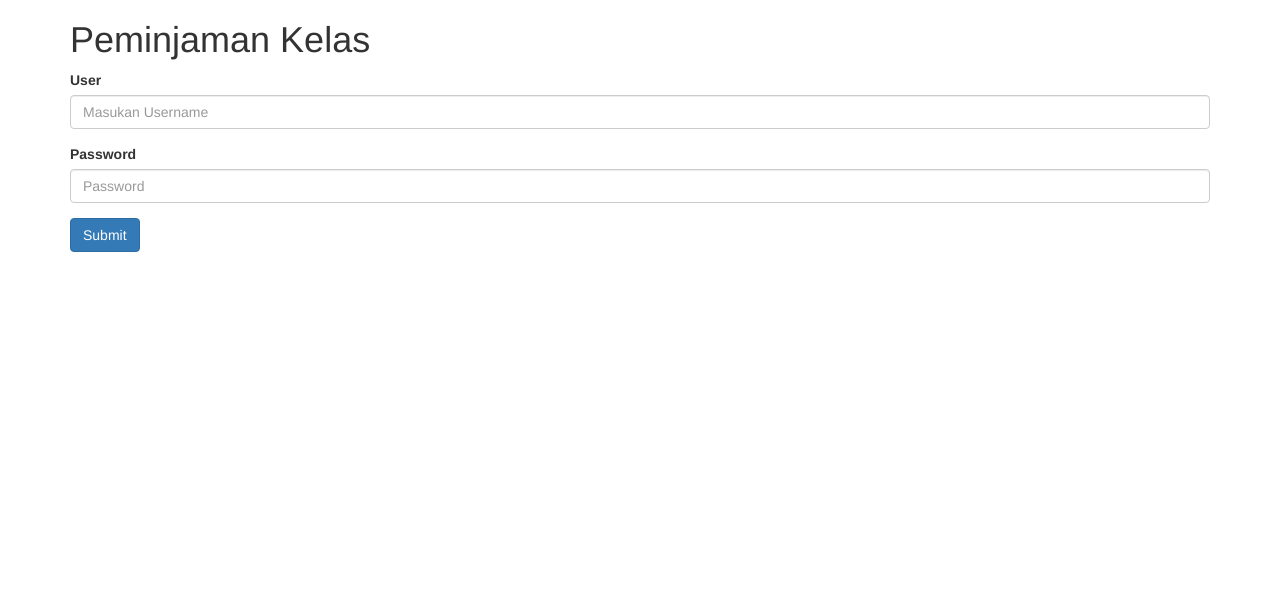
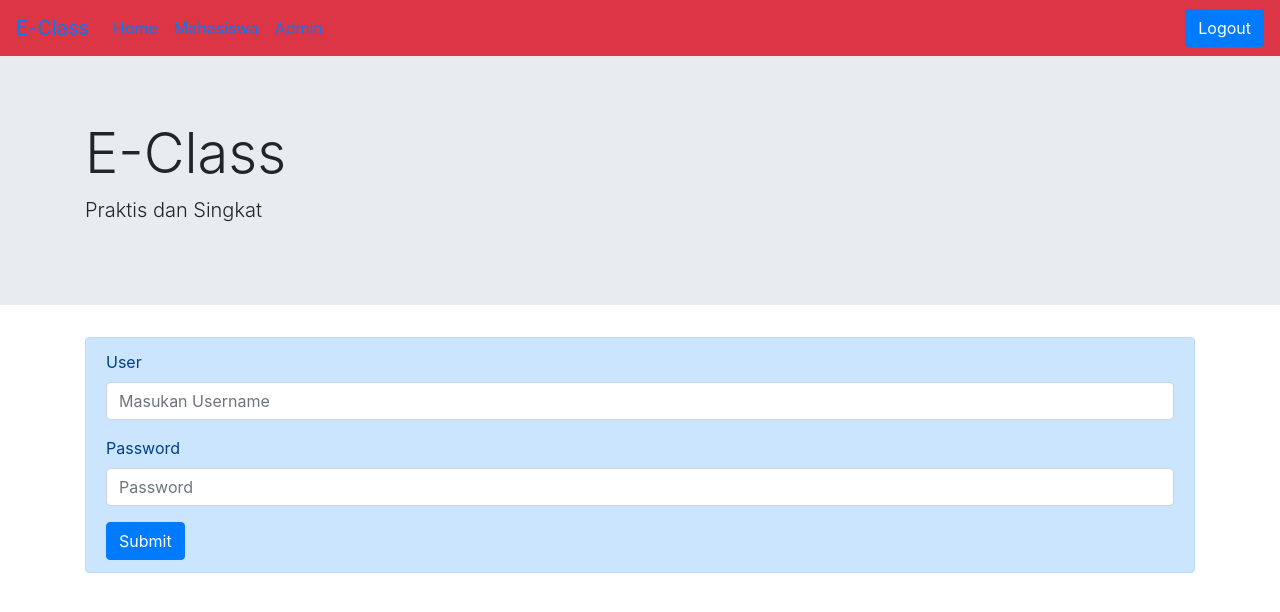
Before and after one commit to inoxxe/imk, a CodeIgniter app: page /database/admin/login.php in a window 1280 px wide. Shown: the top 612 px of the page. Run offline with CodeIgniter, Linux system fonts and the light colour scheme.

Commit message:
tolong bantu yg login admin

```diff
--- a/admin/login.php
+++ b/admin/login.php
@@ -1,19 +1,45 @@
+<!DOCTYPE html>
 <html lang="en">
 <head>
-  <title>E-class</title>
-  <meta charset="utf-8">
-  <meta name="viewport" content="width=device-width, initial-scale=1">
-  <link rel="stylesheet" href="https://maxcdn.bootstrapcdn.com/bootstrap/3.3.7/css/bootstrap.min.css">
-  <script src="https://ajax.googleapis.com/ajax/libs/jquery/3.3.1/jquery.min.js"></script>
-  <script src="https://maxcdn.bootstrapcdn.com/bootstrap/3.3.7/js/bootstrap.min.js"></script>
+    <meta charset="UTF-8">
+    <meta name="viewport" content="width=device-width, initial-scale=1.0">
+    <meta http-equiv="X-UA-Compatible" content="ie=edge">
+    <title>E-Class</title>
+
+    <link rel="stylesheet" href="https://stackpath.bootstrapcdn.com/bootstrap/4.1.0/css/bootstrap.min.css" integrity="sha384-9gVQ4dYFwwWSjIDZnLEWnxCjeSWFphJiwGPXr1jddIhOegiu1FwO5qRGvFXOdJZ4" crossorigin="anonymous">
+    <link rel="stylesheet" href="style.css">
 </head>
 <body>
+<div class="menu">
+<nav class="navbar navbar-expand-lg bg-danger">
+  <a class="navbar-brand" href="index.php">E-Class</a>
+  <button class="navbar-toggler" type="button" data-toggle="collapse" data-target="#navbarSupportedContent" aria-controls="navbarSupportedContent" aria-expanded="false" aria-label="Toggle navigation">
+    <span class="navbar-toggler-icon"></span>
+  </button>
 
+  <div class="collapse navbar-collapse" id="navbarSupportedContent">
+    <ul class="navbar-nav mr-auto">
+      <li class="nav-item active">
+        <a class="nav-link" href="index.php">Home <span class="sr-only">(current)</span></a>
+      </li>
+      <li class="nav-item">
+        <a class="nav-link" href="mahasiswa.php">Mahasiswa</a>
+      </li>
+      <li class="nav-item">
+        <a class="nav-link" href="login.php">Admin</a>
+      </li>
+    </ul>
+    <a href="logout.php" class="btn btn-primary" >Logout</a>
+  </div>
+</nav>
+</div>
 
-
+<div class="wrapper">
+  <div class="sambutan">
+    <div class="jumbotron jumbotron-fluid">
       <div class="container">
-  <h1>Peminjaman Kelas</h1>
-
+        <h1 class="display-4">E-Class</h1>
+        <p class="lead">Praktis dan Singkat</p>
 <?php
    include("db.php");
    session_start();
@@ -41,7 +67,15 @@
       }
    }
 ?>
-
+      </div>
+    </div>
+  </div>
+</div>
+<div class="user">
+    <div class="container">
+        <div class="row">
+            <div class="col">
+                <div class="alert alert-primary" role="alert">
                     <form action="" method="post" name="form">
                       <div class="form-group">
                         <label for="exampleInputEmail1">User</label>
@@ -55,6 +89,14 @@
 
                       <button type="submit" name="submit" class="btn btn-primary">Submit</button>
                     </form>
-
+                </div>
+            </div>
+        </div>
+    </div>
+</div>
+<!-- SCRIPT -->
+<script src="https://code.jquery.com/jquery-3.3.1.slim.min.js" integrity="sha384-q8i/X+965DzO0rT7abK41JStQIAqVgRVzpbzo5smXKp4YfRvH+8abtTE1Pi6jizo" crossorigin="anonymous"></script>
+<script src="https://cdnjs.cloudflare.com/ajax/libs/popper.js/1.14.0/umd/popper.min.js" integrity="sha384-cs/chFZiN24E4KMATLdqdvsezGxaGsi4hLGOzlXwp5UZB1LY//20VyM2taTB4QvJ" crossorigin="anonymous"></script>
+<script src="https://stackpath.bootstrapcdn.com/bootstrap/4.1.0/js/bootstrap.min.js" integrity="sha384-uefMccjFJAIv6A+rW+L4AHf99KvxDjWSu1z9VI8SKNVmz4sk7buKt/6v9KI65qnm" crossorigin="anonymous"></script>
 </body>
 </html>
--- a/mahasiswa.php
+++ b/mahasiswa.php
@@ -72,3 +72,5 @@
 <script src="https://code.jquery.com/jquery-3.3.1.slim.min.js" integrity="sha384-q8i/X+965DzO0rT7abK41JStQIAqVgRVzpbzo5smXKp4YfRvH+8abtTE1Pi6jizo" crossorigin="anonymous"></script>
 <script src="https://cdnjs.cloudflare.com/ajax/libs/popper.js/1.14.0/umd/popper.min.js" integrity="sha384-cs/chFZiN24E4KMATLdqdvsezGxaGsi4hLGOzlXwp5UZB1LY//20VyM2taTB4QvJ" crossorigin="anonymous"></script>
 <script src="https://stackpath.bootstrapcdn.com/bootstrap/4.1.0/js/bootstrap.min.js" integrity="sha384-uefMccjFJAIv6A+rW+L4AHf99KvxDjWSu1z9VI8SKNVmz4sk7buKt/6v9KI65qnm" crossorigin="anonymous"></script>
+</body>
+</html>
--- a/welcome.php
+++ b/welcome.php
@@ -15,7 +15,7 @@
    session_start();
 
 
-    $user = $_SESSION['user'];
+  $user = $_SESSION['user'];
 	$query = mysqli_query($db, "SELECT * FROM user WHERE nim = '$user' ");
 	$session = mysqli_fetch_assoc($query);
 
```
Lines whose indentation alone changed are shown as unchanged.
